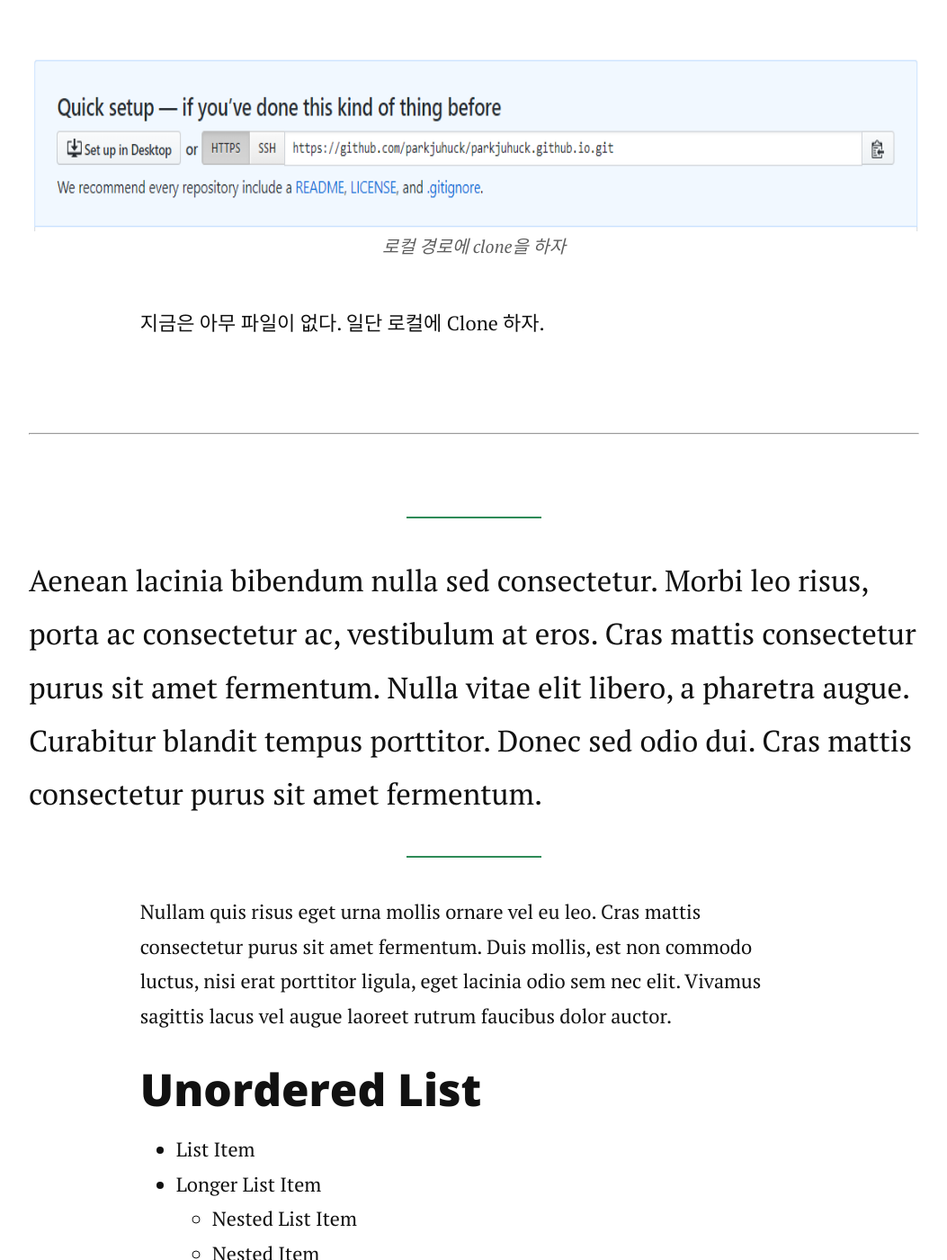
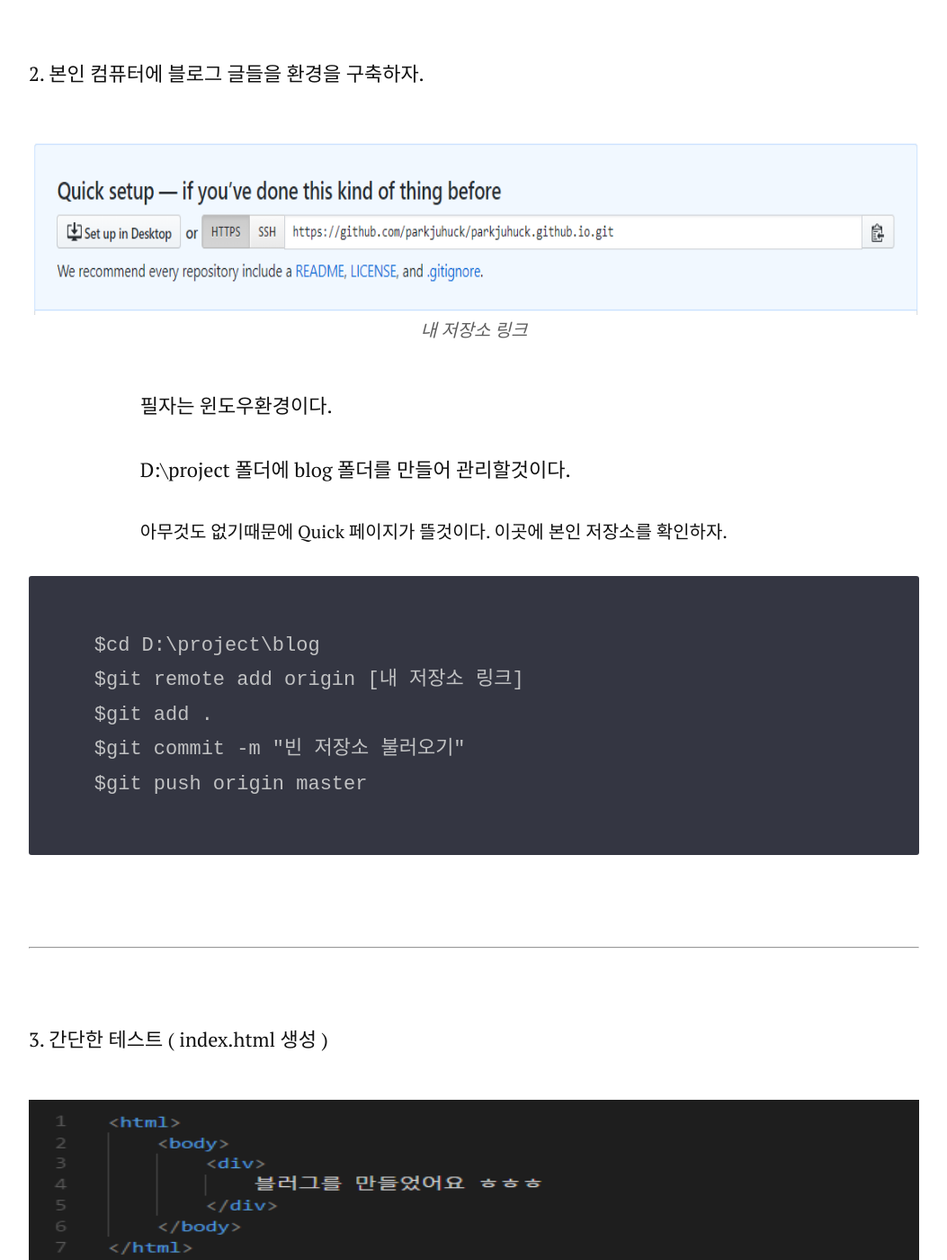
Before and after one commit to parkjuhuck/parkjuhuck.github.io, a Jekyll site: the page built from _posts/2018-08-09-github-blog-make.markdown, in a window 1280 px wide and 1400 px high, scrolled down 2596 px. Shown: the whole window at 90% size, without its empty margins (113-1166 px from the left). Built offline with Jekyll 4.4.1, drawn with Linux system fonts in a browser that asks for light colours; nearby versions of some CDN libraries; some of the changed text lies outside the part shown.

Commit message:
# blog post (github 부분 완성) + jekyll부분 (진행)

```diff
--- a/_posts/2018-08-09-github-blog-make.markdown
+++ b/_posts/2018-08-09-github-blog-make.markdown
@@ -32,15 +32,18 @@ date:   2018-08-09
 <br>
 
 Jekyll은 마크다운을 베이스로 정적 HTML 웹사이트를 만들어주는 툴이다.
- Jekyll은 Ruby기반으로 만들어졌다.
-    로컬에서 테스트하기 위해서는 Ruby를 설치해야한다(필수는 아니다.)
+
+Jekyll은 Ruby기반으로 만들어졌다.
+
+로컬에서 테스트하기 위해서는 Ruby를 설치해야한다(필수는 아니다.)
+
 
 <br>
 <hr>
 <br>
 
 
-<div style='width: 100%;'>1.레지파지토리를 생성하자</div>
+<div style='width: 100%;'>1. 레지파지토리를 생성하자</div>
 
 <figure>
 	<img style='width:1200px;' src="{{ '/assets/img/post/t1.png' | prepend: site.baseurl }}" alt="">
@@ -50,24 +53,74 @@ Jekyll은 마크다운을 베이스로 정적 HTML 웹사이트를 만들어주
 
 주의 할 점은 이름은 반드시 [본인 Github 아이디].github.io 이어야 한다.
 
-필자의 Github 아이디는 parkjuhuck이기 때문에 parkjuhuck.github.io로 만들었다.
+<p style='font-size:20px;'>
+  필자의 Github 아이디는 parkjuhuck이기 때문에 parkjuhuck.github.io로 만들었다.
+</p>
+
+
+이로써 Github 블로그는 만들어졌다. 아무것도 안되어있을 뿐이다.
 
 <br>
 <hr>
 <br>
 
-<div style='width: 100%;'>2. 로컬에 환경을 구축하자</div>
+<div style='width: 100%;'>2. 본인 컴퓨터에 블로그 글들을 환경을 구축하자.</div>
 
 <figure>
 	<img style='width:1200px; height:200px;' src="{{ '/assets/img/post/t2.png' | prepend: site.baseurl }}" alt="">
-	<figcaption> 로컬 경로에 clone을 하자 </figcaption>
+	<figcaption> 내 저장소 링크 </figcaption>
 </figure>
 
-지금은 아무 파일이 없다. 일단 로컬에 Clone 하자.
+필자는 윈도우환경이다.
+
+D:\project 폴더에 blog 폴더를 만들어 관리할것이다.
+
+<p style='font-size:20px;'>
+  아무것도 없기때문에 Quick 페이지가 뜰것이다. 이곳에 본인 저장소를 확인하자.
+</p>
+
+
+<pre class="highlight">
+  <code>
+    $cd D:\project\blog
+    $git remote add origin [내 저장소 링크]
+    $git add .
+    $git commit -m "빈 저장소 불러오기"
+    $git push origin master
+  </code>
+</pre>
 
 <br>
 <hr>
 <br>
+
+<div style='width: 100%;'>3. 간단한 테스트 ( index.html 생성 ) </div>
+
+<figure>
+	<img style='width:1200px; height:200px;' src="{{ '/assets/img/post/t3.png' | prepend: site.baseurl }}" alt="">
+	<figcaption> index.html 생성 </figcaption>
+</figure>
+
+
+간단하게 html 파일을 만들어서 적용시켜보자
+
+본인 환경에 index.html을 만들고 git push를 한다.
+
+<figure>
+	<img style='width:1200px; height:200px;' src="{{ '/assets/img/post/t4.png' | prepend: site.baseurl }}" alt="">
+	<figcaption> 블로그 확인 </figcaption>
+</figure>
+
+
+<p style='font-size:20px;'>
+  [본인 Github 아이디].github.io 입력하고 확인해보면 출력화면이 확인할 수 있다.
+</p>
+
+
+<br>
+<hr>
+<br>
+
 
 <!--
 {% highlight html %}
@@ -93,23 +146,16 @@ print_hi('Tom')
 
 
 
-<blockquote>Aenean lacinia bibendum nulla sed consectetur. Morbi leo risus, porta ac consectetur ac, vestibulum at eros. Cras mattis consectetur purus sit amet fermentum. Nulla vitae elit libero, a pharetra augue. Curabitur blandit tempus porttitor. Donec sed odio dui. Cras mattis consectetur purus sit amet fermentum.</blockquote>
+<!-- <blockquote>Aenean lacinia bibendum nulla sed consectetur. Morbi leo risus, porta ac consectetur ac, vestibulum at eros. Cras mattis consectetur purus sit amet fermentum. Nulla vitae elit libero, a pharetra augue. Curabitur blandit tempus porttitor. Donec sed odio dui. Cras mattis consectetur purus sit amet fermentum.</blockquote> -->
 
-Nullam quis risus eget urna mollis ornare vel eu leo. Cras mattis consectetur purus sit amet fermentum. Duis mollis, est non commodo luctus, nisi erat porttitor ligula, eget lacinia odio sem nec elit. Vivamus sagittis lacus vel augue laoreet rutrum faucibus dolor auctor.
 
-## Unordered List
+
+<!-- ## Unordered List
 * List Item
 * Longer List Item
   * Nested List Item
   * Nested Item
 * List Item
-
-## Ordered List
-1. List Item
-2. Longer List Item
-    1. Nested OL Item
-    2. Another Nested Item
-3. List Item
 
 ## Definition List
 <dl>
@@ -117,4 +163,4 @@ Nullam quis risus eget urna mollis ornare vel eu leo. Cras mattis consectetur pu
   <dd>Black hot drink</dd>
   <dt>Milk</dt>
   <dd>White cold drink</dd>
-</dl>
+</dl> -->
```
Also changed, not shown: index2.html (added, +7 -0 lines), _posts/@2018-08-08-first-Post.markdown (renamed from _posts/2018-08-08-first-Post.markdown), assets/img/post/t3.png (added), assets/img/post/t4.png (added).
